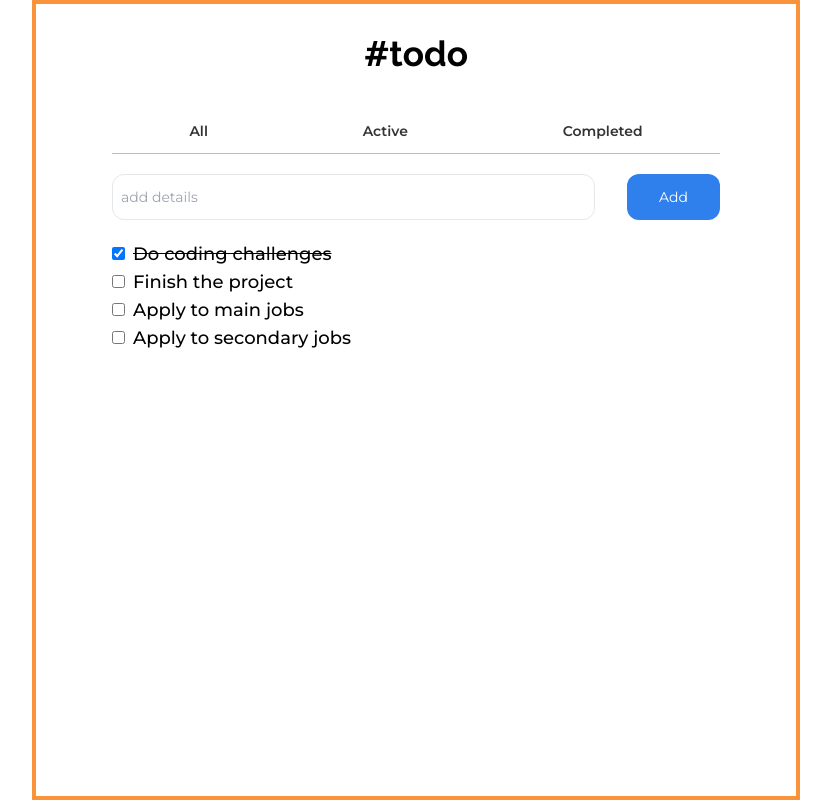
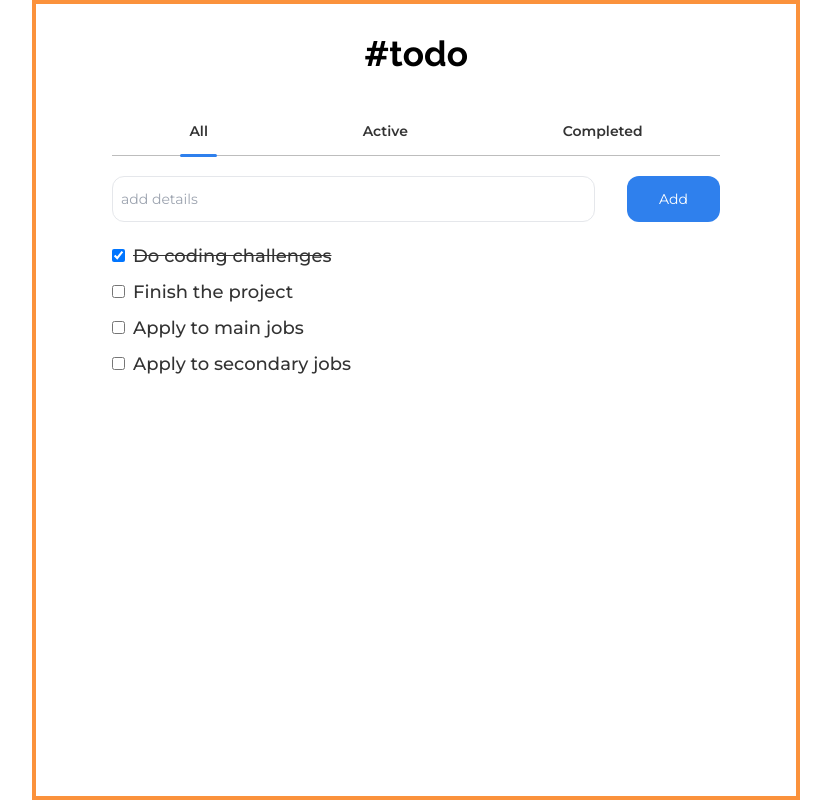
Before and after one commit to houssam-developer/todo-app, a React (Vite) app: page / in a window 1280 px wide. Both pictures are taken after a click on the button "All". Shown: the whole page, without its empty margins (224-1055 px from the left). Built offline with nearby package versions, Linux system fonts and the light colour scheme.

Commit message:
feat: add tabs for all taks according to their state

```diff
--- a/src/App.jsx
+++ b/src/App.jsx
@@ -11,6 +11,14 @@ function App() {
 		{ id: uuidv4(), tag: 'Apply to main jobs', state: 'active', },
 		{ id: uuidv4(), tag: 'Apply to secondary jobs', state: 'active', },
 	]);
+
+	const [flagAll, setFlagAll] = useState(false);
+	const [flagActive, setFlagActive] = useState(false);
+	const [flagCompleted, setFlagCompleted] = useState(false);
+
+	const btnAllRef = useRef();
+	const btnActiveRef = useRef();
+	const btnCompletedRef = useRef();
 
 	function handleCheckboxOnChangeEvent(e, targetTask) {
 		console.log('checkbox handler: ', e.target.checked);
@@ -27,48 +35,136 @@ function App() {
 		setTasks(updatedTasks);
 	}
 
+	function handleBtnAll(e) {
+		//e.target.classList.add('btn-active');
+		console.log('handleBtnAll()');
+		console.log(btnAllRef);
+
+		setFlagActive(false);
+		setFlagCompleted(false);
+		setFlagAll(true);
+
+		btnActiveRef.current.classList.remove('btn-active');
+		btnCompletedRef.current.classList.remove('btn-active');
+		btnAllRef.current.classList.add('btn-active');
+
+	}
+
+	function handleBtnActive(e) {
+		console.log('handleBtnActive()');
+		console.log(btnActiveRef);
+
+
+		setFlagAll(false);
+		setFlagCompleted(false);
+		setFlagActive(true);
+
+		btnAllRef.current.classList.remove('btn-active');
+		btnCompletedRef.current.classList.remove('btn-active');
+		btnActiveRef.current.classList.add('btn-active');
+
+	}
+
+	function handleBtnCompleted(e) {
+		console.log('handleBtnCompleted()');
+		console.log(btnCompletedRef);
+
+
+		setFlagAll(false);
+		setFlagActive(false);
+		setFlagCompleted(true);
+
+		btnAllRef.current.classList.remove('btn-active');
+		btnActiveRef.current.classList.remove('btn-active');
+		btnCompletedRef.current.classList.add('btn-active');
+
+	}
+
 	return (
 		<div className="flex flex-col items-center gap-10 max-w-[768px] mx-auto px-2 py-6 border-4 border-orange-400 h-screen">
 			<h1 className='text-center'>#todo</h1>
 
 			<main className='w-full max-w-[608px] mx-auto flex flex-col gap-5'>
 				<nav className='border-b-[1px] border-[#bdbdbd] flex justify-around w-full pb-3 font-sans font-semibold text-[#333] text-sm'>
-					<button>All</button>
-					<button>Active</button>
-					<button>Completed</button>
+					<button ref={btnAllRef} className='border-b-2 border-transparent' onClick={handleBtnAll}>All</button>
+					<button ref={btnActiveRef} className='border-b-2 border-transparent' onClick={handleBtnActive}>Active</button>
+					<button ref={btnCompletedRef} className='border-b-2 border-transparent' onClick={handleBtnCompleted}>Completed</button>
 				</nav>
 
+				{flagAll && <Tasks />}
+				{flagActive && <Tasks type='active' />}
+				{flagCompleted && <TasksCompleted />}
+
+			</main>
+
+			{/* <Footer></Footer> */}
+		</div>
+	)
+
+	function Tasks({ type = '' }) {
+		return (
+			<div className='w-full max-w-[608px] mx-auto flex flex-col gap-5'>
 				<form className="container-all flex gap-4 sm:gap-6 md:gap-8">
 					<input className='max-w-[55vw] sm:max-w-none border-[1px] flex-grow  py-3 px-2 focus:outline-1 rounded-xl  text-sm' type="text" placeholder='add details' />
 					<button className='bg-[#2F80ED] text-white px-8 py-2 rounded-xl text-sm'>Add</button>
 				</form>
 
-				<form className="hidden container-active"></form>
-				<form className="hidden container-completed"></form>
-
-				<ul>
+				<ul className='flex flex-col gap-2'>
 					{
-						tasks.map(it =>
+						tasks
+							.filter(it => type === '' ? it : it.state === type)
+							.map(it =>
 								<li key={it.id} className='flex items-center gap-4'>
 									<form className='flex items-center gap-2'>
 										<input type="checkbox" id={`${it.id}`} checked={it.state === 'completed' ? true : false} onChange={(e) => handleCheckboxOnChangeEvent(e, it)} />
-									<label className={`font-sans text-lg font-medium ${it.state === 'completed' ? 'line-through' : ''}`} htmlFor={`${it.id}`}>{it.tag}</label>
+										<label className={`text-[#333] font-sans text-lg font-medium ${it.state === 'completed' ? 'line-through' : ''}`} htmlFor={`${it.id}`}>{it.tag}</label>
 									</form>
 								</li>
 							)
 					}
 				</ul>
-
-			</main>
-
-
-
-
-
-
-			{/* <Footer></Footer> */}
 			</div>
 		)
 	}
 
+	function TasksCompleted() {
+		return (
+			<div className='w-full max-w-[608px] mx-auto flex flex-col gap-5'>
+				<form className="container-all flex gap-4 sm:gap-6 md:gap-8">
+					<input className='max-w-[55vw] sm:max-w-none border-[1px] flex-grow  py-3 px-2 focus:outline-1 rounded-xl  text-sm' type="text" placeholder='add details' />
+					<button className='bg-[#2F80ED] text-white px-8 py-2 rounded-xl text-sm'>Add</button>
+				</form>
+
+				<ul className='flex flex-col gap-2'>
+					{
+						tasks
+							.filter(it => it.state === 'completed')
+							.map(it =>
+								<li key={it.id} className='flex items-center gap-4 w-full'>
+									<form className='flex justify-between gap-2 w-full'>
+										<div className='flex items-center gap-2'>
+											<input type="checkbox" id={`${it.id}`} checked={it.state === 'completed' ? true : false} onChange={(e) => handleCheckboxOnChangeEvent(e, it)} />
+											<label className={`text-[#333] font-sans text-lg font-medium ${it.state === 'completed' ? 'line-through' : ''}`} htmlFor={`${it.id}`}>{it.tag}</label>
+										</div>
+										<button className=''>
+											<svg className='w-[24px] h-[24px] text-[#444]' viewBox="0 0 24 24">
+												<path fill="currentColor" d="M6,19A2,2 0 0,0 8,21H16A2,2 0 0,0 18,19V7H6V19M8,9H16V19H8V9M15.5,4L14.5,3H9.5L8.5,4H5V6H19V4H15.5Z" />
+											</svg>
+										</button>
+									</form>
+								</li>
+							)
+					}
+				</ul>
+				<button className='ml-auto flex gap-2 bg-[#EB5757] justify-start items-center max-w-max text-[#fff] px-6 py-3 rounded font-sans text-[12px] font-semibold'>
+					<svg className='w-[14px] h-[14px] ' viewBox="0 0 24 24">
+						<path fill="currentColor" d="M6,19A2,2 0 0,0 8,21H16A2,2 0 0,0 18,19V7H6V19M8,9H16V19H8V9M15.5,4L14.5,3H9.5L8.5,4H5V6H19V4H15.5Z" />
+					</svg>
+					<span>delete all</span>
+				</button>
+			</div>
+		)
+	}
+}
+
 export default App;
--- a/src/index.css
+++ b/src/index.css
@@ -12,3 +12,20 @@ h1 {
 	font-family: 'Raleway', Arial, Helvetica, sans-serif;
 	font-size: 2.2rem;
 }
+
+button.btn-active {
+	position: relative;
+	border-bottom: 2px solid transparent;
+}
+
+button.btn-active::after {
+	position: absolute;
+	content: '';
+	bottom: -1rem;
+	left: -50%;
+	right: 0;
+	width: 200%;
+
+	border-bottom: 3px solid #2F80ED;
+	border-radius: 5px;
+}
```
Lines whose indentation alone changed are shown as unchanged.
